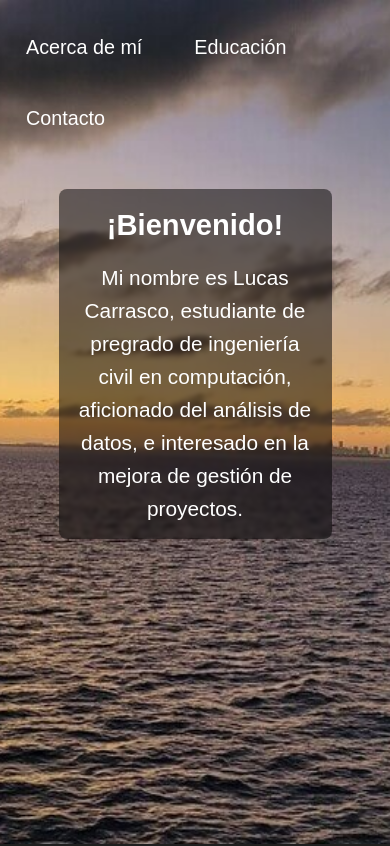
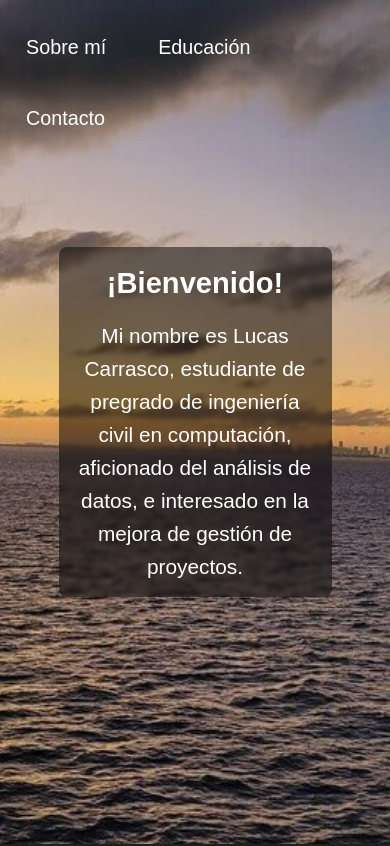
Before and after one commit to Lucas-CE/Lucas-CE.github.io, a plain HTML site: page index.html in a window 390 px wide. Shown: the top 846 px of the page. Drawn offline with Linux system fonts and the light colour scheme.

Commit message:
Responsive centering presentation

```diff
--- a/index.html
+++ b/index.html
@@ -19,7 +19,7 @@
       <div class="content">
         <nav>
             <ul>
-                <li><a href="#about-me">Acerca de mí</a></li>
+                <li><a href="#about-me">Sobre mí</a></li>
                 <li><a href="#education">Educación</a></li>
                 <li><a href="#contact">Contacto</a></li>
             </ul>
@@ -28,16 +28,12 @@
 
         <div id="presentation">
 
-          <div class="background">
-
             <div class="pres-content">
               <h1>¡Bienvenido!</h1>
               <p>
                 Mi nombre es Lucas Carrasco, estudiante de pregrado de ingeniería civil en computación,
                 aficionado del análisis de datos, e interesado en la mejora de gestión de proyectos.
               </p>
-          </div>
-
             </div>
 
         </div>
--- a/style.css
+++ b/style.css
@@ -40,7 +40,6 @@ header .content{
     text-align: center;
     overflow:auto;
     color: rgb(255, 255, 255);
-    padding-bottom:30px;
     position: relative;
   }
 
@@ -54,15 +53,16 @@ header .content p{
 
 nav {
   margin-top: 12px;
+  position: relative;
+  overflow: hidden;
 }
 
 nav ul {
     list-style-type: none;
     margin: 0;
     padding: 0;
-    overflow: hidden;
-    background-color: transparent;
     display: inline-block;
+    height: min-content;
   }
 
 nav li {
@@ -74,8 +74,7 @@ nav li a {
     color: white;
     padding: 14px 16px;
     margin: 10px;
-    text-decoration: none;
-    font-size:110%;
+    font-size:120%;
 }
 
 nav li a:hover {
@@ -86,22 +85,19 @@ nav li a:hover {
 
 /*Presentation style*/
 
-
 #presentation {
   width: 70%;
-  height: min-content;
-  margin: 30px auto;
-  position: relative;
-}
-
-#presentation .background {
   background: rgba(0, 0, 0, 0.5);
   position: absolute;
   height: min-content;
-  width: 100%;
   border-radius: 8px;
   backdrop-filter: blur(2px);
-}
+  top: 0;
+  left: 0;
+  right: 0;
+  bottom: 0;
+  margin: auto;
+  }
 
 #presentation h1 {
   font-size: 6vw;
@@ -117,7 +113,7 @@ nav li a:hover {
 /*Cuerpo style*/
 
 .cuerpo {
-  margin: 5% 7%;
+  padding: 5% 7%;
 }
 
 
```
Lines whose indentation alone changed are shown as unchanged.
